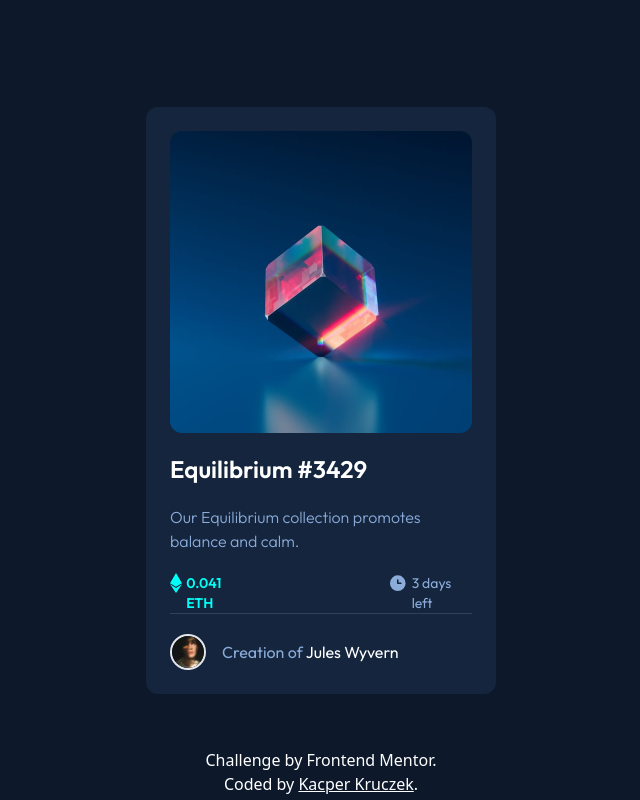
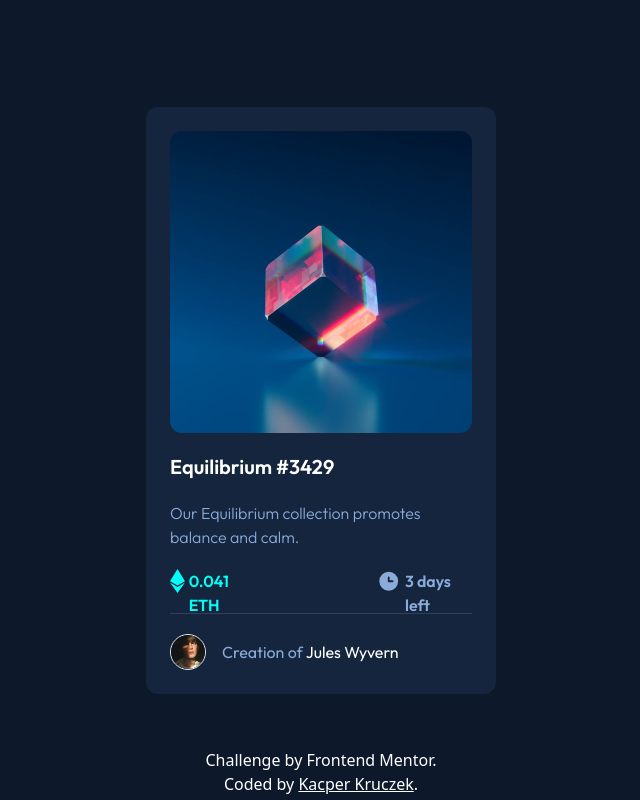
Before and after one commit to neronim1141/nft-preview-card-component, a React (Vite) app: page / in a window 1280 px wide. Shown: the whole page, without its empty margins (319-959 px from the left). Built offline with nearby package versions, Linux system fonts and the light colour scheme.

Commit message:
fixed font-sized and border width

```diff
--- a/src/components/nft-card.component.tsx
+++ b/src/components/nft-card.component.tsx
@@ -27,24 +27,24 @@ export const NftCard = ({
       </div>
     </a>
     <header>
-      <a href="#" className="text-2xl font-semibold hover:text-primary-cyan">
+      <a href="#" className="text-xl font-semibold hover:text-primary-cyan">
         {name} {tag}
       </a>
     </header>
     <p className="font-light text-primary-soft_blue">{description}</p>
-    <div className="text-sm flex justify-between">
+    <div className="flex justify-between">
       <div className="flex gap-1">
         <img src="/images/icon-ethereum.svg" />
         <span className="text-primary-cyan font-semibold">{eth} ETH</span>
       </div>
       <div className="flex gap-1">
         <img src="/images/icon-clock.svg" />
-        <span className="text-primary-soft_blue">{timeLeft}</span>
+        <span className="text-primary-soft_blue font-semibold">{timeLeft}</span>
       </div>
     </div>
     <hr className="bg-neutral-line  h-px border-0" />
     <footer className="flex items-center gap-4">
-      <img src={author.avatar} className="w-9 h-9 border-2 rounded-full" />
+      <img src={author.avatar} className="w-9 h-9 border rounded-full" />
       <span className="text-primary-soft_blue">
         Creation of{" "}
         <a href="#" className="text-white hover:text-primary-cyan">
```
